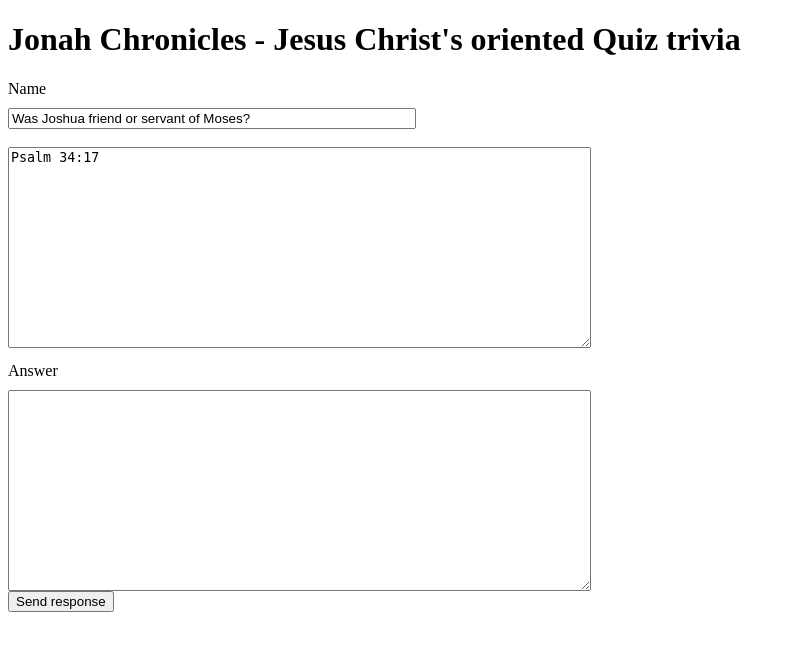
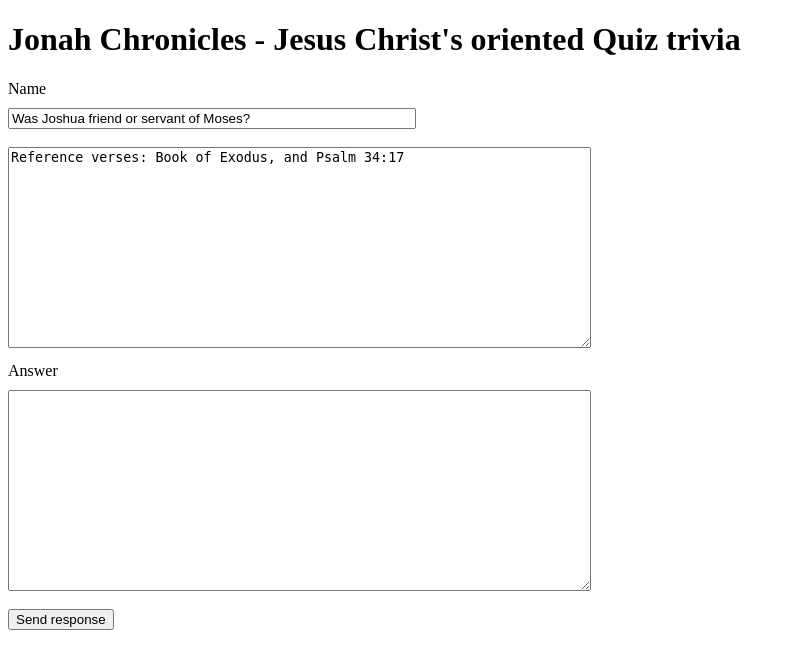
Before and after one commit to soyReynald/jonah_chronicles_to_Jesus_Christ, a PHP site: page / in a window 1280 px wide. Shown: the top 669 px of the page, without its empty margins (0-795 px from the left). Run offline with PHP 8.4, Linux system fonts and the light colour scheme.

```diff
--- a/index.html
+++ b/index.php
@@ -40,18 +40,19 @@
                 <!-- The question should contain the verse with the possible answer -->
                 <!-- Thank you because you listen to us Jesus Christ of Nazareth ... PsD: "reynald manuel rodriguez ramirez"-->
             </label>
+            <br/>
             <input type="submit" name="sent_form" value="Send response" class="sent_btn_tag"/>
         </form>
     </main>
 
     <script type="text/javascript">
-        var question_answer = document.getElementById("question_answer")
+        var question_answer = document.getElementById("question_answer");
         var qinq_verse = document.getElementById("qinq_verse");
 
         function generate_verse (question) {
 
             if (question == "") {
-                qinq_verse.value = `Psalm 34:17`;
+                qinq_verse.value = `Reference verses: Book of Exodus, and Psalm 34:17`;
             } else {
                 qinq_verse.value += `Please, insert the verse.`; // The secuence may continue.. [https://www.hearthymn.com/encouraging-bible-verses.html?gad_source=1&gad_campaignid=22975785016&gbraid=0AAAAADG2MaQQGZI31Eyi3Xd2qIOdU7coc&gclid=Cj0KCQiAy6vMBhDCARIsAK8rOgmh6q4YFyXF751-g3GFITxKeiQPlKLbJCUpbxhCN2z7V1CWz5RHlCcaAkVxEALw_wcB]
             }
```
